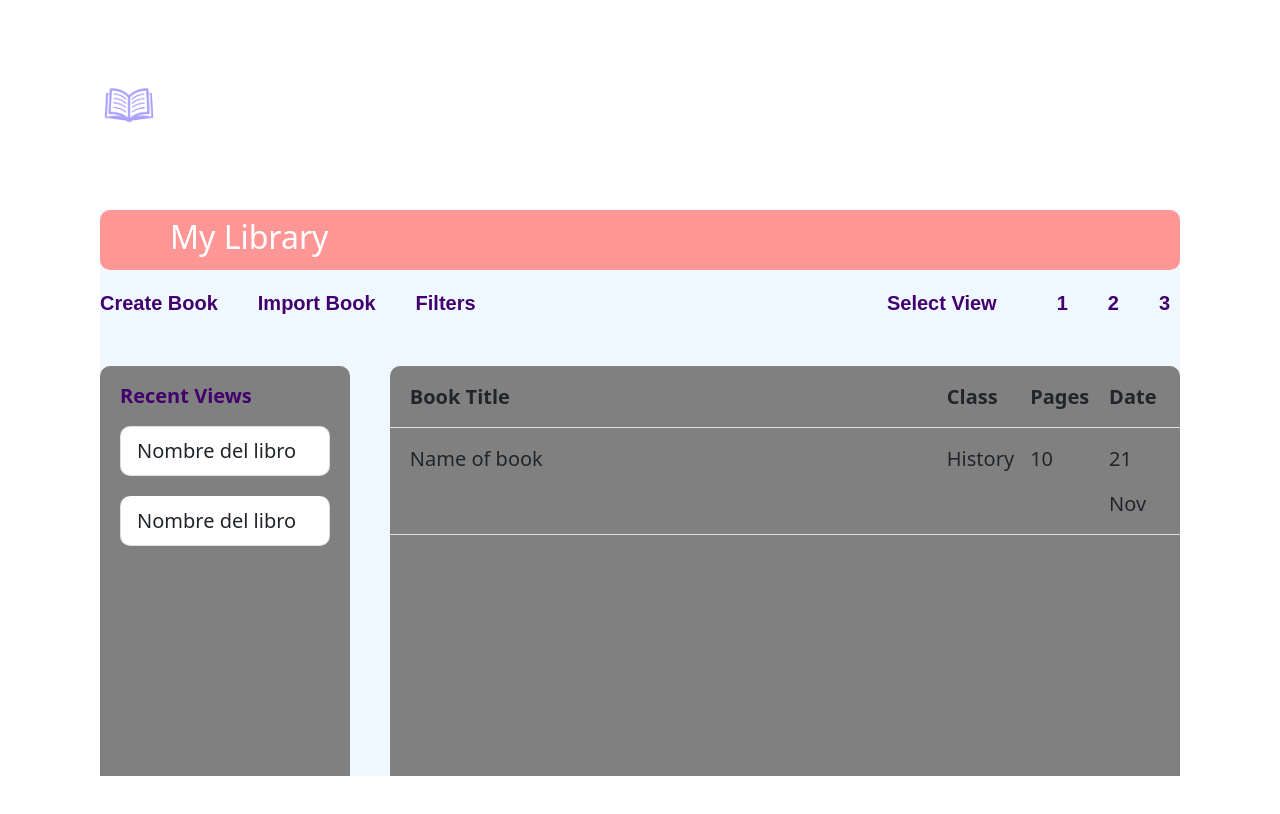
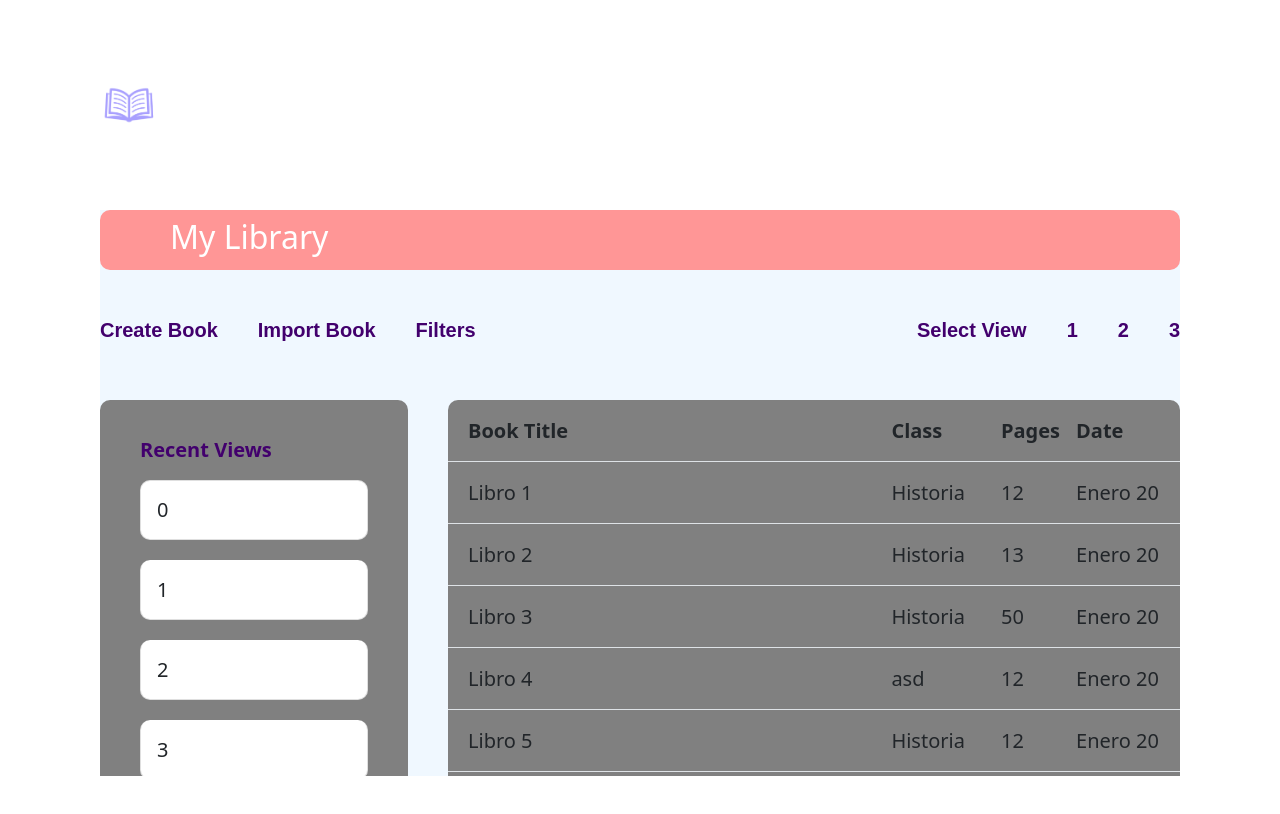
Before and after one commit to Funread/funread, a React (Create React App) app in the folder frontend/: page / in a window 1280 px wide. Built offline with nearby package versions, Linux system fonts and the light colour scheme.

Commit message:
FR-134/ Agregadas funciones nuevas y css segun diseño
Agregadas funciones para recoorrer listas y agregarlas a los componentes segun la cantidad de libros.
Ajustado el css a las medidas indicadas en el diseño.

```diff
--- a/frontend/src/Components/MyLibrary/MyLibrary.css
+++ b/frontend/src/Components/MyLibrary/MyLibrary.css
@@ -1,6 +1,6 @@
 .my-library {
+  height: 756px;
   margin: 0 60px 0 60px;
-  height: 100%;
   background-color: aliceblue;
 }
 
@@ -17,8 +17,12 @@ h2 {
   margin-left: 70px;
 }
 
+.my-library-navbar {
+  margin-top: 30px;
+  height: 60px;
+}
+
 .my-library-options {
-  margin-top: 10px;
   font-weight: bold;
   font-size: 20px;
   font-family: Arial, Helvetica, sans-serif;
@@ -33,22 +37,24 @@ h2 {
 
 .my-library-select-view {
   color: #42006d;
+  margin-right: 40px;
 }
 
 .my-library-body {
-  min-height: 100%;
-  padding: 40px 0 40px 0;
+  height: 606px;
+  padding: 40px 0 80px 0;
   display: flex;
 }
 
 .my-library-recent-views {
-  height: 550px;
-  width: 400px;
-  padding: 20px;
+  height: 486px;
+  width: 460px;
+  padding: 40px;
   line-height: 20px;
   background-color: gray;
   border-radius: 10px;
   flex-direction: column;
+  overflow-y: auto;
 }
 
 .my-library-recent-views-title {
@@ -59,16 +65,17 @@ h2 {
 }
 
 .my-library-all-books {
-  height: 550px;
-  width: 1356px;
+  height: 486px;
+  width: 1220px;
   font-size: 20px;
   margin-left: 40px;
   background-color: gray;
   border-radius: 10px;
+  overflow-y: auto;
 }
 
 .recent-views .list-group-item {
-  height: 50px;
+  height: 60px;
   margin-top: 20px;
   border-radius: 10px !important;
   font-size: 20px;
@@ -86,16 +93,16 @@ h2 {
 }
 
 .my-library-all-books-view-2 {
-  padding: 20px;
+  padding: 40px;
   display: flex;
   flex-wrap: wrap;
-  justify-content: space-between;
-  gap: 20px;
+  justify-content: flex-start;
+  gap: 40px;
 }
 
 .small-book-card {
-  width: 185px;
-  height: 175px;
+  width: 192px;
+  height: 185px;
   padding: 10px;
   border-radius: 10px;
 }
@@ -103,6 +110,7 @@ h2 {
 .my-library-all-books-view-3 {
   display: flex;
   justify-content: space-between;
+  overflow: hidden;
 }
 
 .large-book-card {
@@ -144,3 +152,24 @@ h2 {
 .carousel-control-next {
   justify-content: end;
 }
+
+::-webkit-scrollbar {
+  width: 14px;
+}
+
+::-webkit-scrollbar-track {
+  -webkit-box-shadow: inset 0 0 6px rgba(0, 0, 0, 0.3);
+  box-shadow: inset 0 0 6px rgba(0, 0, 0, 0.3);
+  border-radius: 10px;
+  border-top-left-radius: 0;
+  border-bottom-left-radius: 0;
+}
+
+::-webkit-scrollbar-thumb {
+  border-radius: 10px;
+  border-radius: 10px;
+  border-top-left-radius: 0;
+  border-bottom-left-radius: 0;
+  -webkit-box-shadow: inset 0 0 6px rgba(0, 0, 0, 0.3);
+  box-shadow: inset 0 0 6px rgba(0, 0, 0, 0.3);
+}
--- a/frontend/src/Components/MyLibrary/MyLibrary.jsx
+++ b/frontend/src/Components/MyLibrary/MyLibrary.jsx
@@ -8,11 +8,148 @@ import Carousel from "react-bootstrap/Carousel";
 import Stack from "react-bootstrap/Stack";
 import logo from "../../placeholderBook.jpg";
 
-function MyLibrary() {
+function MyLibrary(props) {
   const [myView, setMyView] = useState("1");
+  const arr = [0, 1, 2, 3, 4, 5, 6, 7];
+  const booksList = [
+    { name: "Libro 1", type: "Historia", pages: "12", date: "Enero 20" },
+    { name: "Libro 2", type: "Historia", pages: "13", date: "Enero 20" },
+    { name: "Libro 3", type: "Historia", pages: "50", date: "Enero 20" },
+    { name: "Libro 4", type: "asd", pages: "12", date: "Enero 20" },
+    { name: "Libro 5", type: "Historia", pages: "12", date: "Enero 20" },
+    { name: "Libro 6", type: "asd", pages: "12", date: "Diciembre 19" },
+    { name: "Libro 7", type: "Historia", pages: "785", date: "Enero 21" },
+    { name: "Libro 8", type: "Historia", pages: "785", date: "Enero 21" },
+    { name: "Libro 9", type: "Historia", pages: "785", date: "Enero 21" },
+    { name: "Libro 10", type: "Historia", pages: "785", date: "Enero 21" },
+    { name: "Libro 11", type: "Historia", pages: "785", date: "Enero 21" },
+    { name: "Libro 12", type: "Historia", pages: "785", date: "Enero 21" },
+    { name: "Libro 13", type: "Historia", pages: "785", date: "Enero 21" },
+    { name: "Libro 14", type: "Historia", pages: "785", date: "Enero 21" },
+  ];
 
   function changeView(view) {
     setMyView(view);
+  }
+
+  function setRecentViews(userRecentViews) {
+    const recentViewsList = [];
+
+    if (userRecentViews.length > 0) {
+      for (let i = 0; i < userRecentViews.length; i++) {
+        recentViewsList.push(
+          <ListGroup.Item key={i}>{userRecentViews[i]}</ListGroup.Item>
+        );
+      }
+    }
+
+    return recentViewsList;
+  }
+
+  function View1() {
+    return (
+      <div className="my-library-all-books-view-1">
+        <Table className="books-table">
+          <thead>
+            <tr>
+              <th style={{ width: "60%", paddingLeft: 20 }}>Book Title</th>
+              <th style={{ width: "15%" }}>Class</th>
+              <th style={{ width: "10%" }}>Pages</th>
+              <th style={{ width: "15%" }}>Date</th>
+            </tr>
+          </thead>
+          <tbody>{setBooksTableData(booksList)}</tbody>
+        </Table>
+      </div>
+    );
+  }
+
+  function setBooksTableData(data) {
+    const booksList = [];
+
+    if (data.length > 0) {
+      for (let i = 0; i < data.length; i++) {
+        booksList.push(
+          <tr key={i}>
+            <td style={{ width: "60%", paddingLeft: 20 }}>{data[i].name}</td>
+            <td style={{ width: "15%" }}>{data[i].type}</td>
+            <td style={{ width: "10%" }}>{data[i].pages}</td>
+            <td style={{ width: "15%" }}>{data[i].date}</td>
+          </tr>
+        );
+      }
+    }
+
+    return booksList;
+  }
+
+  function View2() {
+    return (
+      <div className="my-library-all-books-view-2">
+        {setSmallBookCardsData(booksList)}
+      </div>
+    );
+  }
+
+  function setSmallBookCardsData(data) {
+    const booksList = [];
+
+    if (data.length > 0) {
+      for (let i = 0; i < data.length; i++) {
+        booksList.push(
+          <Card className="small-book-card" key={i}>
+            <Card.Img
+              variant="top"
+              src={logo}
+              alt={logo}
+              height="115px"
+              width="120px"
+            />
+            <Card.Body>
+              <Card.Title>{data[i].name}</Card.Title>
+            </Card.Body>
+          </Card>
+        );
+      }
+    }
+
+    return booksList;
+  }
+
+  function View3() {
+    return (
+      <div className="my-library-all-books-view-3">
+        <Carousel className="carousel-books" indicators={false}>
+          <Carousel.Item className="carousel-books-item">
+            <Stack direction="horizontal" className="carousel-books-stack">
+              {setLargeBookCardsData(booksList)}
+            </Stack>
+          </Carousel.Item>
+        </Carousel>
+      </div>
+    );
+  }
+
+  function setLargeBookCardsData(data) {
+    const booksList = [];
+
+    if (data.length > 0) {
+      for (let i = 0; i < data.length; i++) {
+        booksList.push(
+          <Card className="large-book-card" key={i}>
+            <Card.Img variant="top" src={logo} alt={logo} height="470px" />
+            <Card.Body className="large-book-card-body">
+              <Card.Title>{data[i].name}</Card.Title>
+            </Card.Body>
+            <Card.Text className="large-book-card-description">
+              {data[i].type}
+            </Card.Text>
+          </Card>
+        );
+      }
+    }
+
+    return booksList;
   }
 
   return (
@@ -21,7 +158,7 @@ function MyLibrary() {
         <div className="my-library-banner">
           <h2>My Library</h2>
         </div>
-        <Navbar bg="transparent">
+        <Navbar bg="transparent" className="my-library-navbar">
           <Nav>
             <div className="my-library-options">
               <Nav.Link className="my-library-options-content">
@@ -37,10 +174,7 @@ function MyLibrary() {
           </Nav>
           <Nav className="me-auto"></Nav>
           <Nav className="my-library-options">
-            <Navbar.Text
-              className="my-library-select-view"
-              style={{ marginRight: "60px" }}
-            >
+            <Navbar.Text className="my-library-select-view">
               Select View
             </Navbar.Text>
           </Nav>
@@ -64,7 +198,7 @@ function MyLibrary() {
               </Nav.Link>
               <Nav.Link
                 className="my-library-options-content"
-                style={{ marginRight: "10px" }}
+                style={{ marginRight: "0px" }}
                 onClick={() => {
                   changeView("3");
                 }}
@@ -78,18 +212,11 @@ function MyLibrary() {
           <div className="my-library-recent-views">
             <p className="my-library-recent-views-title">Recent Views</p>
             <ListGroup className="recent-views">
-              <ListGroup.Item>Nombre del libro</ListGroup.Item>
-              <ListGroup.Item>Nombre del libro</ListGroup.Item>
+              {setRecentViews(arr)}
             </ListGroup>
           </div>
           <div className="my-library-all-books">
-            {myView === "1" ? (
-              <View1 />
-            ) : myView === "2" ? (
-              <View2 />
-            ) : (
-              <View3 />
-            )}
+            {myView === "1" ? View1() : myView === "2" ? View2() : View3()}
           </div>
         </div>
       </div>
@@ -97,70 +224,4 @@ function MyLibrary() {
   );
 }
 
-function View1() {
-  return (
-    <div className="my-library-all-books-view-1">
-      <Table className="books-table">
-        <thead>
-          <tr>
-            <th style={{ width: "70%", paddingLeft: 20 }}>Book Title</th>
-            <th style={{ width: "10%" }}>Class</th>
-            <th style={{ width: "10%" }}>Pages</th>
-            <th style={{ width: "10%" }}>Date</th>
-          </tr>
-        </thead>
-        <tbody>
-          <tr>
-            <td style={{ width: "70%", paddingLeft: 20 }}>Name of book</td>
-            <td style={{ width: "10%" }}>History</td>
-            <td style={{ width: "10%" }}>10</td>
-            <td style={{ width: "10%" }}>21 Nov</td>
-          </tr>
-        </tbody>
-      </Table>
-    </div>
-  );
-}
-
-function View2() {
-  return (
-    <div className="my-library-all-books-view-2">
-      <Card className="small-book-card">
-        <Card.Img
-          variant="top"
-          src={logo}
-          alt={logo}
-          height="100px"
-          width="120px"
-        />
-        <Card.Body>
-          <Card.Title>Name of Book</Card.Title>
-        </Card.Body>
-      </Card>
-    </div>
-  );
-}
-
-function View3() {
-  return (
-    <div className="my-library-all-books-view-3">
-      <Carousel className="carousel-books" indicators={false}>
-        <Carousel.Item className="carousel-books-item">
-          <Stack direction="horizontal" className="carousel-books-stack">
-            <Card className="large-book-card">
-              <Card.Img variant="top" src={logo} alt={logo} height="470px" />
-              <Card.Body className="large-book-card-body">
-                <Card.Title>Name of Book</Card.Title>
-              </Card.Body>
-              <Card.Text className="large-book-card-description">
-                History
-              </Card.Text>
-            </Card>
-          </Stack>
-        </Carousel.Item>
-      </Carousel>
-    </div>
-  );
-}
-
 export default MyLibrary;
```
